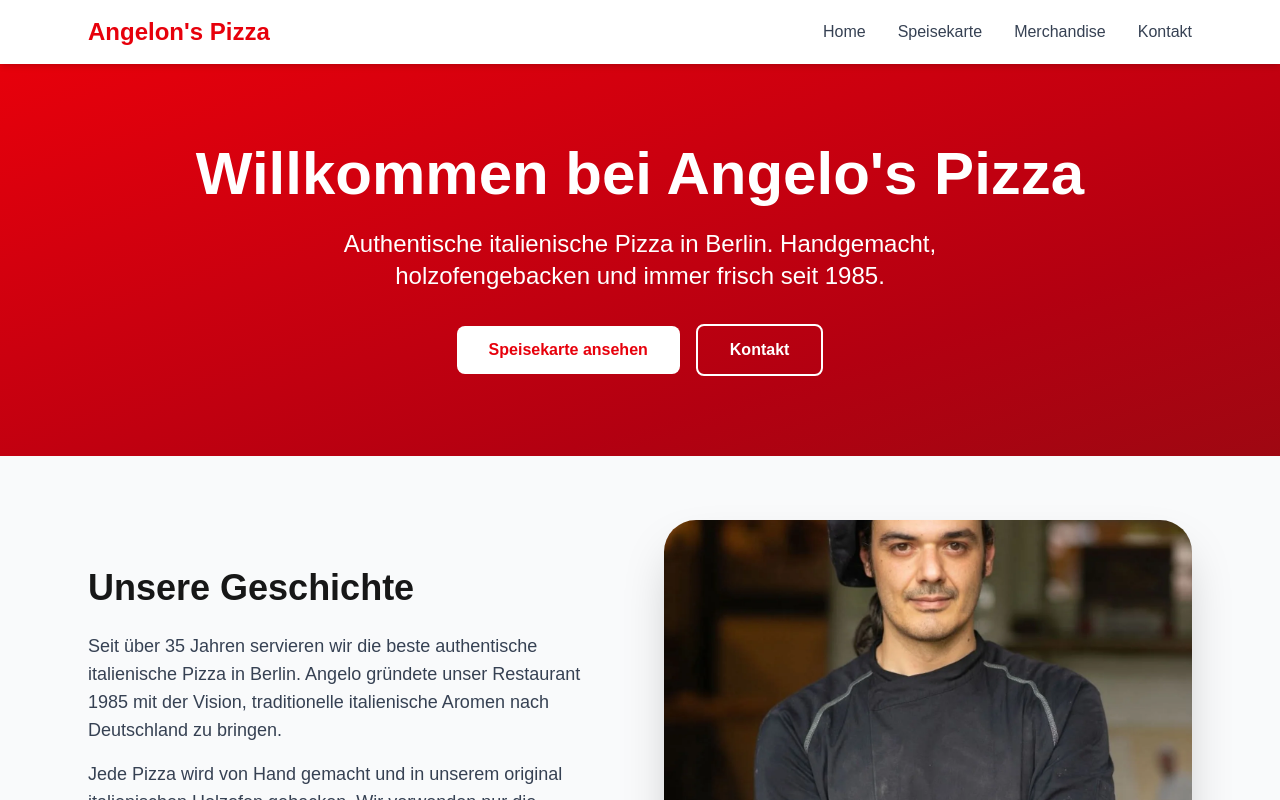
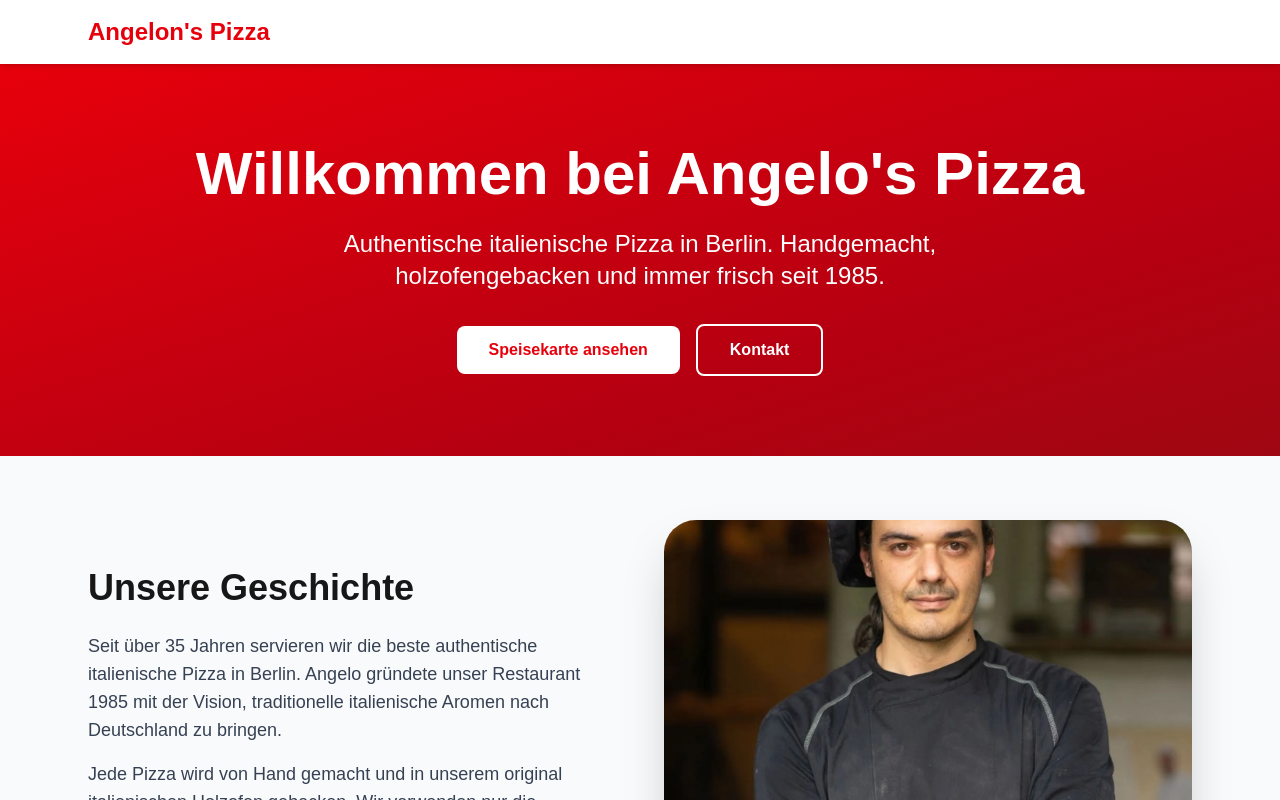
Before and after one commit to ichionid/angelos-pizza, a Next.js app: page / in a window 1280 px wide. Shown: the top 800 px of the page. Built offline with nearby package versions, Linux system fonts and the light colour scheme.

Commit message:
Release candidate

```diff
--- a/src/app/layout.tsx
+++ b/src/app/layout.tsx
@@ -74,20 +74,6 @@ export default function RootLayout({
               <Link href="/" className="text-2xl font-bold text-red-600">
                 Angelon&#39;s Pizza
               </Link>
-              <div className="hidden md:flex space-x-8">
-                <Link href="/" className="text-gray-700 hover:text-red-600 transition">
-                  Home
-                </Link>
-                <Link href="/menu" className="text-gray-700 hover:text-red-600 transition">
-                  Speisekarte
-                </Link>
-                <Link href="/merch" className="text-gray-700 hover:text-red-600 transition">
-                  Merchandise
-                </Link>
-                <Link href="/contact" className="text-gray-700 hover:text-red-600 transition">
-                  Kontakt
-                </Link>
-              </div>
               {/* Mobile menu button */}
               <div className="md:hidden">
                 <button className="text-gray-700 hover:text-red-600">
```
